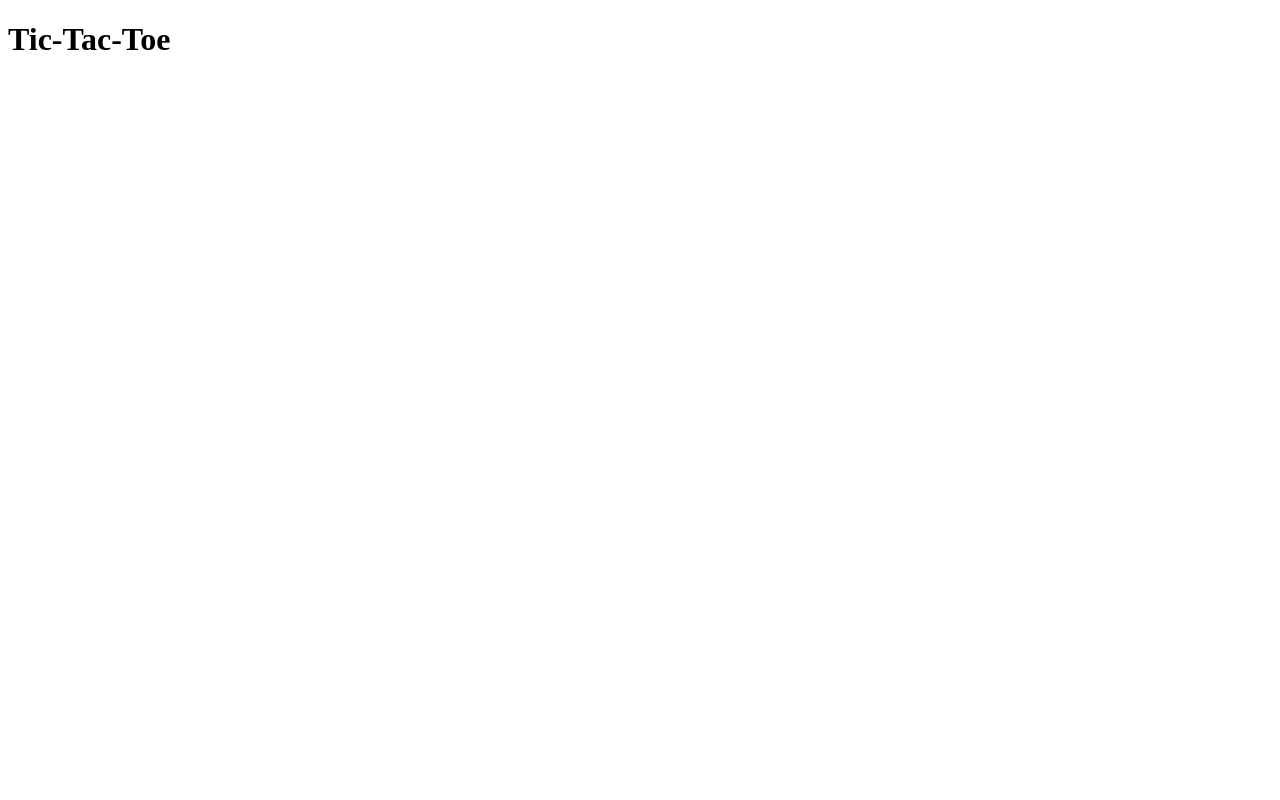
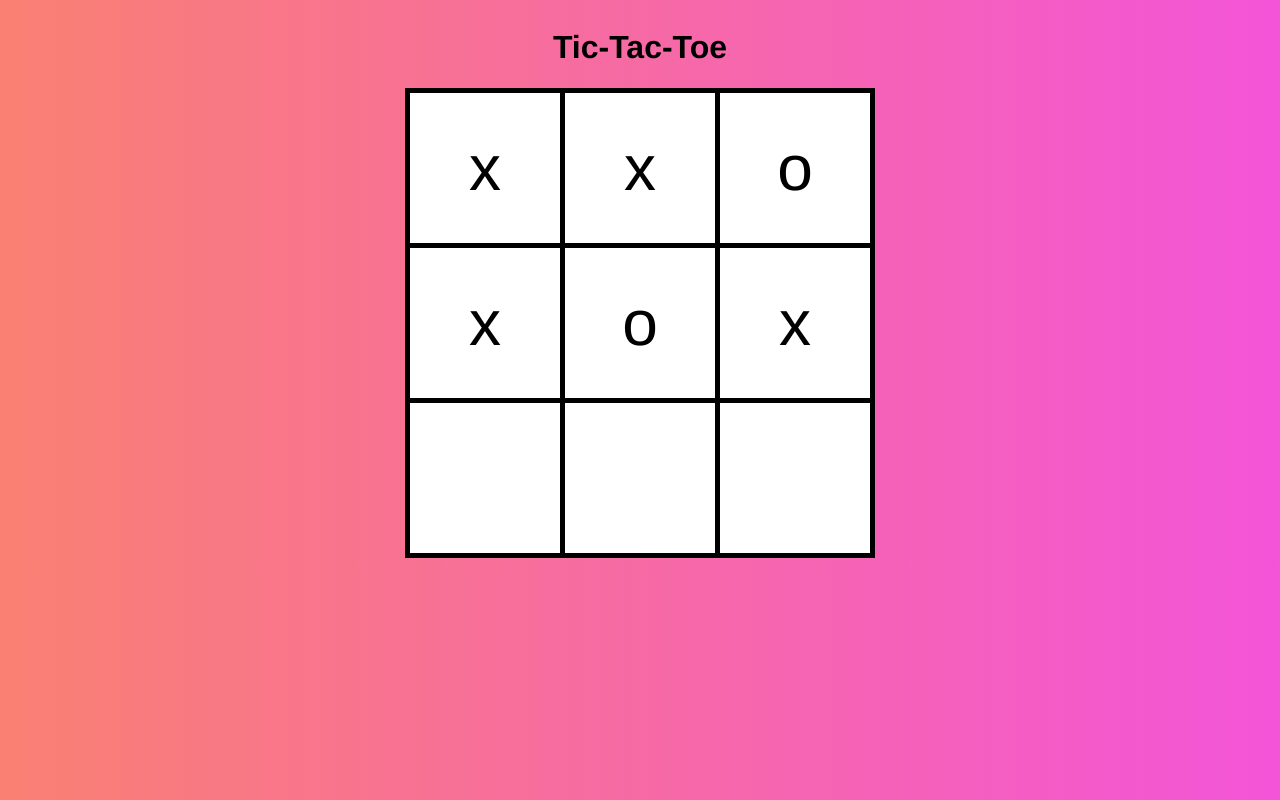
Before and after one commit to WCampbell94/tic-tac-toe, a plain HTML site: page index.html in a window 1280 px wide. Drawn offline with Linux system fonts and the light colour scheme.

Commit message:
Added grid and base styling with html and css

```diff
--- a/index.html
+++ b/index.html
@@ -5,9 +5,22 @@
 		<meta name="viewport" content="width=device-width, initial-scale=1.0" />
 		<title>Tic-Tac-Toe</title>
 		<link rel="stylesheet" href="style.css" />
+		<div class="header">
+			<h1>Tic-Tac-Toe</h1>
+		</div>
+		<div class="gameBoard">
+			<div class="cell">x</div>
+			<div class="cell">x</div>
+			<div class="cell">o</div>
+			<div class="cell">x</div>
+			<div class="cell">o</div>
+			<div class="cell">x</div>
+			<div class="cell"></div>
+			<div class="cell"></div>
+			<div class="cell"></div>
+		</div>
 	</head>
 	<body>
-		<h1>Tic-Tac-Toe</h1>
 		<script src="script.js"></script>
 	</body>
 </html>
--- a/style.css
+++ b/style.css
@@ -0,0 +1,35 @@
+body {
+	font-family: "Franklin Gothic Medium", "Arial Narrow", Arial, sans-serif;
+	display: flex;
+	flex-direction: column;
+	justify-content: center;
+	align-items: center;
+	background: linear-gradient(90deg, salmon, #f354d8);
+	overflow: hidden;
+}
+.header {
+	text-align: center;
+}
+
+.gameBoard {
+	border: 5px solid black;
+	align-items: center;
+	justify-content: center;
+	background-color: black;
+	display: grid;
+	grid-gap: 5px 5px;
+	grid-template-columns: repeat(3, auto);
+	grid-template-rows: repeat(3, auto);
+	height: 460px;
+	width: 460px;
+}
+
+.cell {
+	font-size: 4rem;
+	display: flex;
+	align-items: center;
+	justify-content: center;
+	width: 150px;
+	height: 150px;
+	background-color: white;
+}
```
